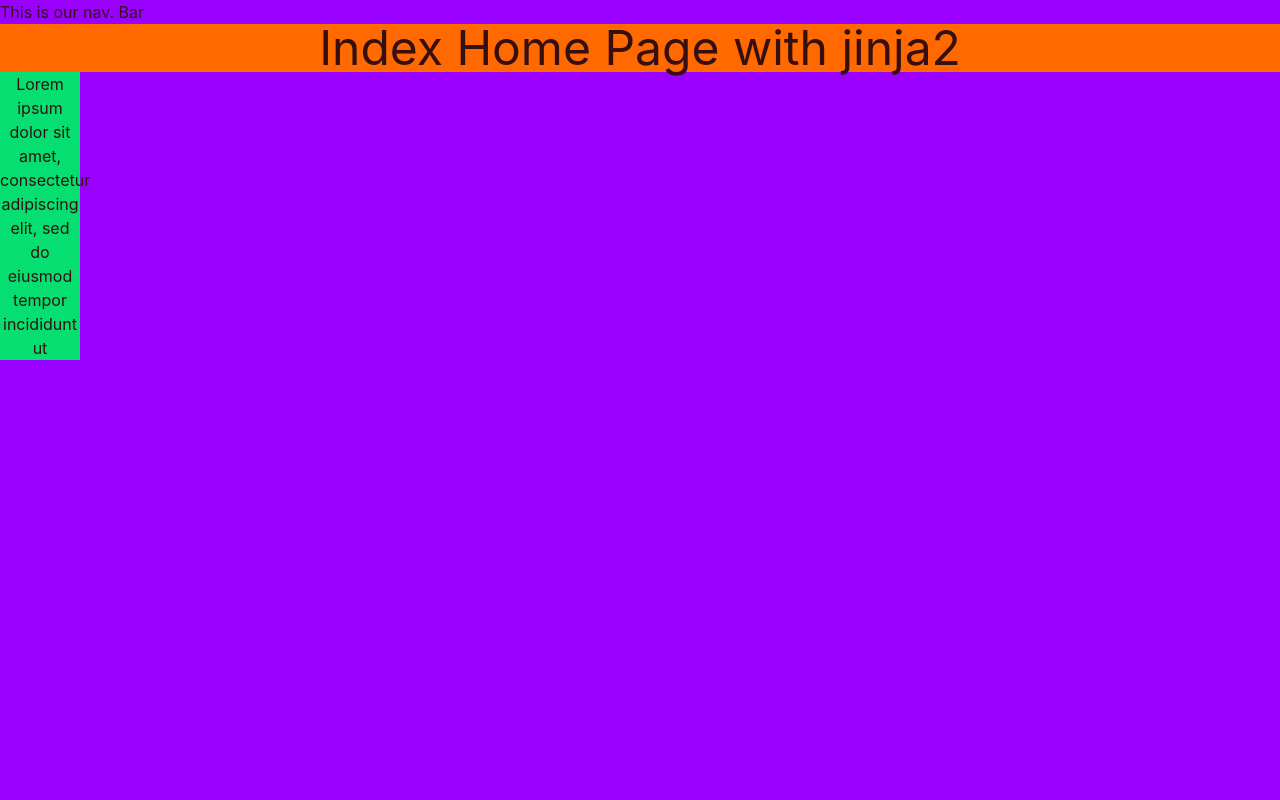
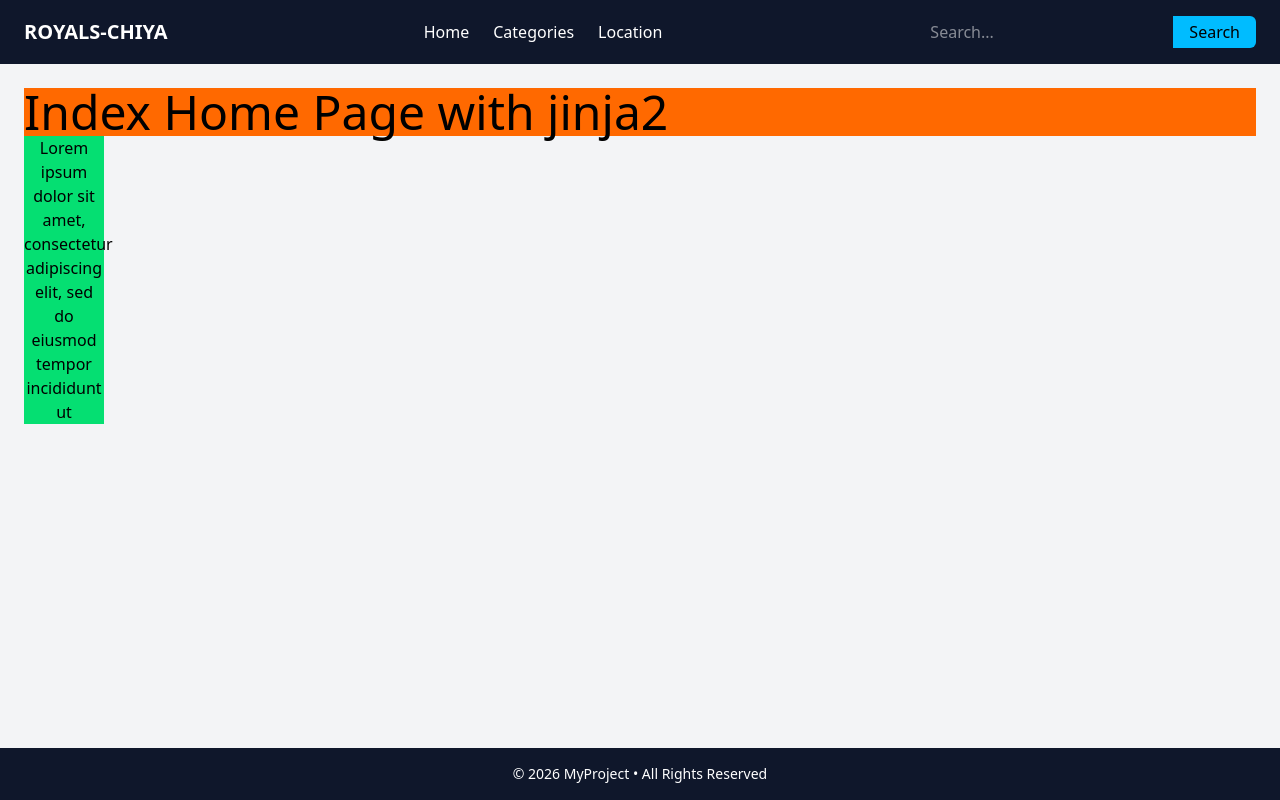
Before and after one commit to Sumit-KD/Django-Beginner, a Django app: page / in a window 1280 px wide. Run offline with Django 5.2, Linux system fonts and the light colour scheme; some libraries are stand-ins or nearby versions.

Commit message:
Updated layout as A General template

```diff
--- a/templates/layout.html
+++ b/templates/layout.html
@@ -7,17 +7,63 @@
     <title>
         {% block title %}
         Default Value
-        {% endblock  %}
+        {% endblock %}
     </title>
-    <link rel="stylesheet" href="{% static 'style.css' %}">
 
     {% tailwind_css %}
+</head>
 
-</head>
-<body>
+<body class="bg-gray-100 flex flex-col min-h-screen">
 
-<nav>This is our nav. Bar </nav>
-{% block content %}{% endblock %}
+    <!-- Header / Navbar -->
+    <header class="bg-slate-900 text-white px-6 py-4 search-label-icon">
+        <div class="max-w-7xl mx-auto flex items-center justify-between">
+
+            <!-- Logo -->
+            <div class="text-xl font-bold">
+                ROYALS-CHIYA
+            </div>
+
+            <!-- Navigation Links -->
+            <nav>
+                <ul class="flex space-x-6 font-medium">
+                    <li><a href="/" class="hover:text-sky-400">Home</a></li>
+                    <li><a href="/categories/" class="hover:text-sky-400">Categories</a></li>
+                    <li><a href="/location/" class="hover:text-sky-400">Location</a></li>
+                </ul>
+            </nav>
+
+            <!-- Search Bar -->
+            <form method="get" action="/search/" class="flex">
+                <input
+                    type="text"
+                    name="q"
+                    placeholder="Search..."
+                    class="px-3 py-1 rounded-l-md text-white focus:outline search-label-icon"
+                >
+                <button
+                    type="submit"
+                    class="bg-sky-400 px-4 py-1 rounded-r-md text-black font-medium hover:bg-sky-500"
+                >
+                        Search
+                </button>
+            </form>
+
+        </div>
+    </header>
+
+    <!-- Main Content -->
+    <main class="flex-grow max-w-7xl mx-auto w-full p-6">
+        {% block content %}
+        {% endblock %}
+    </main>
+
+    <!-- Footer -->
+    <footer class="bg-slate-900 text-white text-center py-4 ">
+        <p class="text-sm">
+            © 2026 MyProject • All Rights Reserved
+        </p>
+    </footer>
 
 </body>
 </html>
--- a/theme/static/css/dist/styles.css
+++ b/theme/static/css/dist/styles.css
@@ -15,13 +15,20 @@
     --color-orange-700: oklch(55.3% 0.195 38.402);
     --color-green-50: oklch(98.2% 0.018 155.826);
     --color-green-400: oklch(79.2% 0.209 151.711);
+    --color-sky-400: oklch(74.6% 0.16 232.661);
+    --color-sky-500: oklch(68.5% 0.169 237.323);
+    --color-slate-900: oklch(20.8% 0.042 265.755);
     --color-gray-50: oklch(98.5% 0.002 247.839);
+    --color-gray-100: oklch(96.7% 0.003 264.542);
     --color-gray-500: oklch(55.1% 0.027 264.364);
     --color-black: #000;
     --color-white: #fff;
     --spacing: 0.25rem;
+    --container-7xl: 80rem;
     --text-sm: 0.875rem;
     --text-sm--line-height: calc(1.25 / 0.875);
+    --text-xl: 1.25rem;
+    --text-xl--line-height: calc(1.75 / 1.25);
     --text-2xl: 1.5rem;
     --text-2xl--line-height: calc(2 / 1.5);
     --text-3xl: 1.875rem;
@@ -228,11 +235,17 @@
   .inline-flex {
     display: inline-flex;
   }
+  .table {
+    display: table;
+  }
   .h-48 {
     height: calc(var(--spacing) * 48);
   }
   .h-screen {
     height: 100vh;
+  }
+  .min-h-screen {
+    min-height: 100vh;
   }
   .w-20 {
     width: calc(var(--spacing) * 20);
@@ -240,11 +253,29 @@
   .w-full {
     width: 100%;
   }
+  .max-w-7xl {
+    max-width: var(--container-7xl);
+  }
+  .flex-grow {
+    flex-grow: 1;
+  }
+  .border-collapse {
+    border-collapse: collapse;
+  }
+  .resize {
+    resize: both;
+  }
   .grid-cols-3 {
     grid-template-columns: repeat(3, minmax(0, 1fr));
   }
+  .flex-col {
+    flex-direction: column;
+  }
   .items-center {
     align-items: center;
+  }
+  .justify-between {
+    justify-content: space-between;
   }
   .justify-center {
     justify-content: center;
@@ -252,11 +283,26 @@
   .gap-4 {
     gap: calc(var(--spacing) * 4);
   }
+  .space-x-6 {
+    :where(& > :not(:last-child)) {
+      --tw-space-x-reverse: 0;
+      margin-inline-start: calc(calc(var(--spacing) * 6) * var(--tw-space-x-reverse));
+      margin-inline-end: calc(calc(var(--spacing) * 6) * calc(1 - var(--tw-space-x-reverse)));
+    }
+  }
   .rounded-full {
     border-radius: calc(infinity * 1px);
   }
   .rounded-md {
     border-radius: var(--radius-md);
+  }
+  .rounded-l-md {
+    border-top-left-radius: var(--radius-md);
+    border-bottom-left-radius: var(--radius-md);
+  }
+  .rounded-r-md {
+    border-top-right-radius: var(--radius-md);
+    border-bottom-right-radius: var(--radius-md);
   }
   .border {
     border-style: var(--tw-border-style);
@@ -267,6 +313,9 @@
   }
   .bg-gray-50 {
     background-color: var(--color-gray-50);
+  }
+  .bg-gray-100 {
+    background-color: var(--color-gray-100);
   }
   .bg-gray-500 {
     background-color: var(--color-gray-500);
@@ -280,17 +329,35 @@
   .bg-orange-600 {
     background-color: var(--color-orange-600);
   }
+  .bg-sky-400 {
+    background-color: var(--color-sky-400);
+  }
+  .bg-slate-900 {
+    background-color: var(--color-slate-900);
+  }
   .object-cover {
     object-fit: cover;
   }
   .p-6 {
     padding: calc(var(--spacing) * 6);
   }
+  .px-3 {
+    padding-inline: calc(var(--spacing) * 3);
+  }
   .px-4 {
     padding-inline: calc(var(--spacing) * 4);
   }
+  .px-6 {
+    padding-inline: calc(var(--spacing) * 6);
+  }
+  .py-1 {
+    padding-block: calc(var(--spacing) * 1);
+  }
   .py-2 {
     padding-block: calc(var(--spacing) * 2);
+  }
+  .py-4 {
+    padding-block: calc(var(--spacing) * 4);
   }
   .text-center {
     text-align: center;
@@ -314,6 +381,10 @@
     font-size: var(--text-sm);
     line-height: var(--tw-leading, var(--text-sm--line-height));
   }
+  .text-xl {
+    font-size: var(--text-xl);
+    line-height: var(--tw-leading, var(--text-xl--line-height));
+  }
   .leading-normal {
     --tw-leading: var(--leading-normal);
     line-height: var(--leading-normal);
@@ -336,20 +407,38 @@
   .text-green-50 {
     color: var(--color-green-50);
   }
-  .text-red-50 {
-    color: var(--color-red-50);
-  }
   .text-white {
     color: var(--color-white);
+  }
+  .underline {
+    text-decoration-line: underline;
   }
   .shadow-lg {
     --tw-shadow: 0 10px 15px -3px var(--tw-shadow-color, rgb(0 0 0 / 0.1)), 0 4px 6px -4px var(--tw-shadow-color, rgb(0 0 0 / 0.1));
     box-shadow: var(--tw-inset-shadow), var(--tw-inset-ring-shadow), var(--tw-ring-offset-shadow), var(--tw-ring-shadow), var(--tw-shadow);
   }
+  .outline {
+    outline-style: var(--tw-outline-style);
+    outline-width: 1px;
+  }
   .hover\:bg-orange-700 {
     &:hover {
       @media (hover: hover) {
         background-color: var(--color-orange-700);
+      }
+    }
+  }
+  .hover\:bg-sky-500 {
+    &:hover {
+      @media (hover: hover) {
+        background-color: var(--color-sky-500);
+      }
+    }
+  }
+  .hover\:text-sky-400 {
+    &:hover {
+      @media (hover: hover) {
+        color: var(--color-sky-400);
       }
     }
   }
@@ -364,12 +453,23 @@
       --tw-ring-color: var(--color-orange-300);
     }
   }
+  .focus\:outline {
+    &:focus {
+      outline-style: var(--tw-outline-style);
+      outline-width: 1px;
+    }
+  }
   .focus\:outline-none {
     &:focus {
       --tw-outline-style: none;
       outline-style: none;
     }
   }
+}
+@property --tw-space-x-reverse {
+  syntax: "*";
+  inherits: false;
+  initial-value: 0;
 }
 @property --tw-border-style {
   syntax: "*";
@@ -453,9 +553,15 @@
   inherits: false;
   initial-value: 0 0 #0000;
 }
+@property --tw-outline-style {
+  syntax: "*";
+  inherits: false;
+  initial-value: solid;
+}
 @layer properties {
   @supports ((-webkit-hyphens: none) and (not (margin-trim: inline))) or ((-moz-orient: inline) and (not (color:rgb(from red r g b)))) {
     *, ::before, ::after, ::backdrop {
+      --tw-space-x-reverse: 0;
       --tw-border-style: solid;
       --tw-leading: initial;
       --tw-font-weight: initial;
@@ -474,6 +580,7 @@
       --tw-ring-offset-width: 0px;
       --tw-ring-offset-color: #fff;
       --tw-ring-offset-shadow: 0 0 #0000;
+      --tw-outline-style: solid;
     }
   }
 }
```
